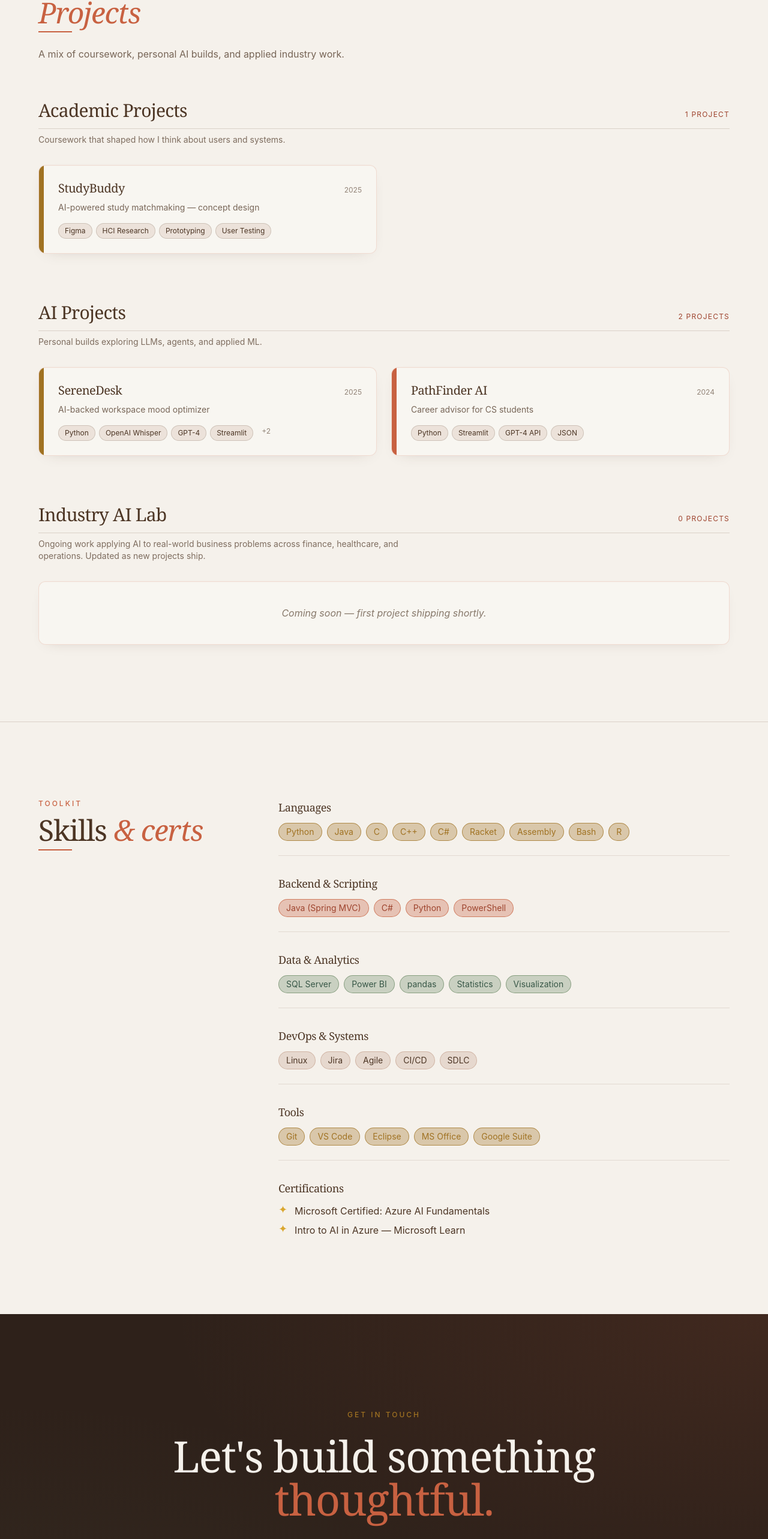
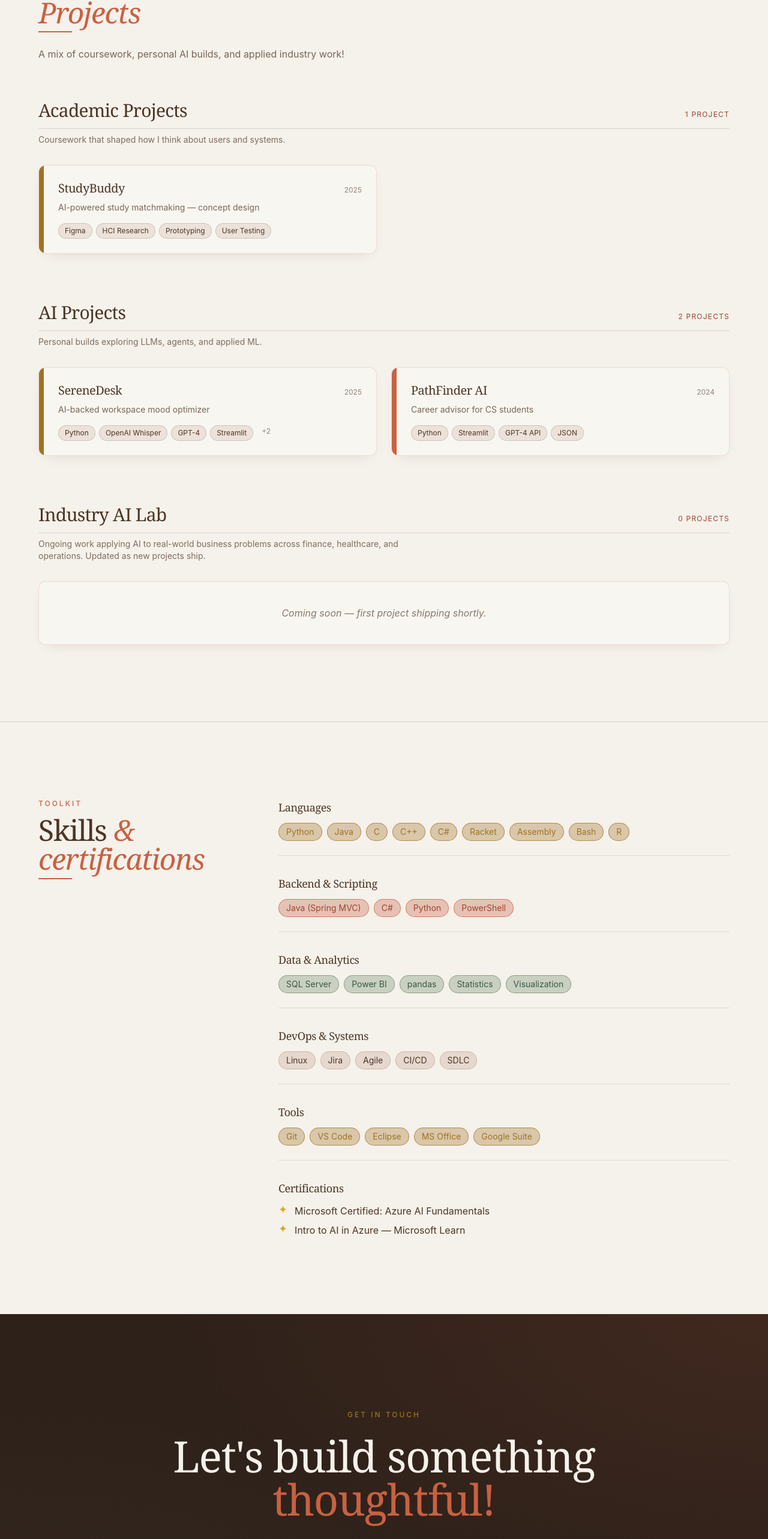
Before and after one commit to sree-j04/portfolio, a React (Vite) app: page / in a window 1280 px wide. Shown: the part 2305-4871 px from the top of the page at 60% size. Built offline with nearby package versions, Linux system fonts and the light colour scheme.

Commit message:
yash edits

```diff
--- a/src/components/Contact.tsx
+++ b/src/components/Contact.tsx
@@ -19,7 +19,7 @@ export default function Contact() {
         </p>
         <h2 className="font-serif text-5xl md:text-7xl leading-[1.05]">
           Let's build something{" "}
-          <em className="text-terracotta not-italic">thoughtful.</em>
+          <em className="text-terracotta not-italic">thoughtful!</em>
         </h2>
         <a
           href={`mailto:${profile.email}`}
--- a/src/components/Projects.tsx
+++ b/src/components/Projects.tsx
@@ -39,7 +39,7 @@ export default function Projects() {
             <span className="italic text-terracotta">Projects</span>
           </h2>
           <p className="mt-6 max-w-2xl text-walnut/75">
-            A mix of coursework, personal AI builds, and applied industry work.
+            A mix of coursework, personal AI builds, and applied industry work!
           </p>
         </div>
 
--- a/src/components/Skills.tsx
+++ b/src/components/Skills.tsx
@@ -27,7 +27,8 @@ export default function Skills() {
         <div className="md:col-span-4">
           <p className="eyebrow mb-3">Toolkit</p>
           <h2 className="font-serif font-light text-4xl md:text-5xl tracking-[-0.025em] text-walnut title-rule">
-            Skills <span className="italic text-terracotta">&amp; certs</span>
+            Skills{" "}
+            <span className="italic text-terracotta">&amp; certifications</span>
           </h2>
         </div>
 
```
